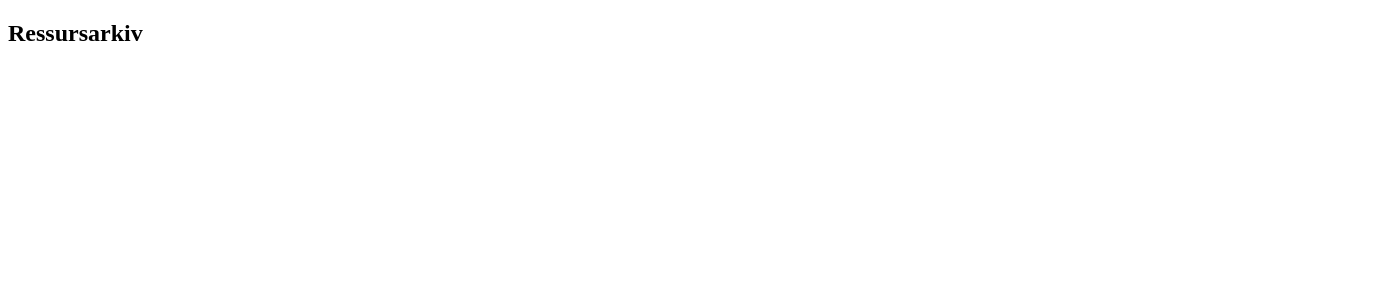
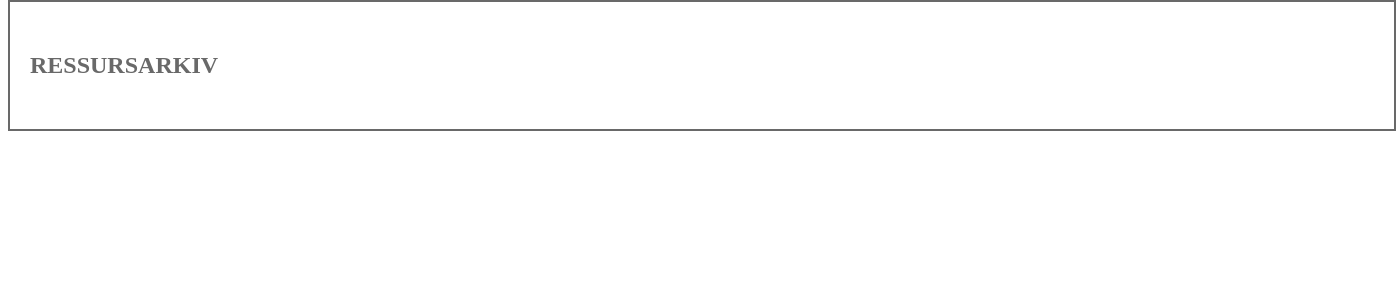
Before and after one commit to alexan1109/uin23ak3_resourceapp_group14, a React (Create React App) app in the folder ressursarkiv/: page / in a window 1280 px wide. Shown: the top 300 px of the page, 1396 px wide, since content can reach past the window. Built offline with nearby package versions, Linux system fonts and the light colour scheme.

Commit message:
fiksa sånn at css funker

```diff
--- a/ressursarkiv/src/App.js
+++ b/ressursarkiv/src/App.js
@@ -1,5 +1,5 @@
 import Header from './components/Header';
-import './css/main.css';
+import './css/sass/main.scss';
 
 function App() {
   return (
--- a/ressursarkiv/src/css/sass/main.scss
+++ b/ressursarkiv/src/css/sass/main.scss
@@ -31,7 +31,7 @@ body {
     }
 
 
-    header {
+    .title {
         width: $width;
         color:  $color_grey;
         text-transform: uppercase;
```
